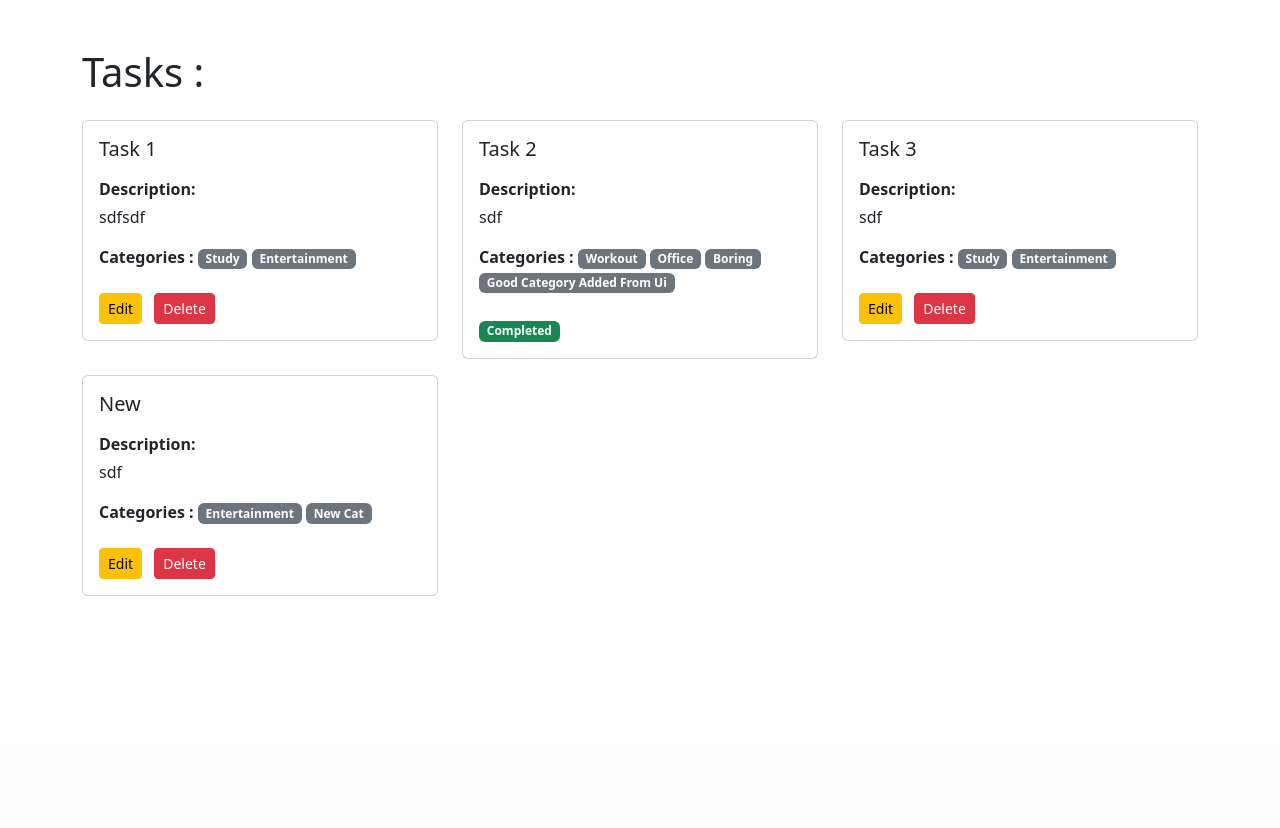
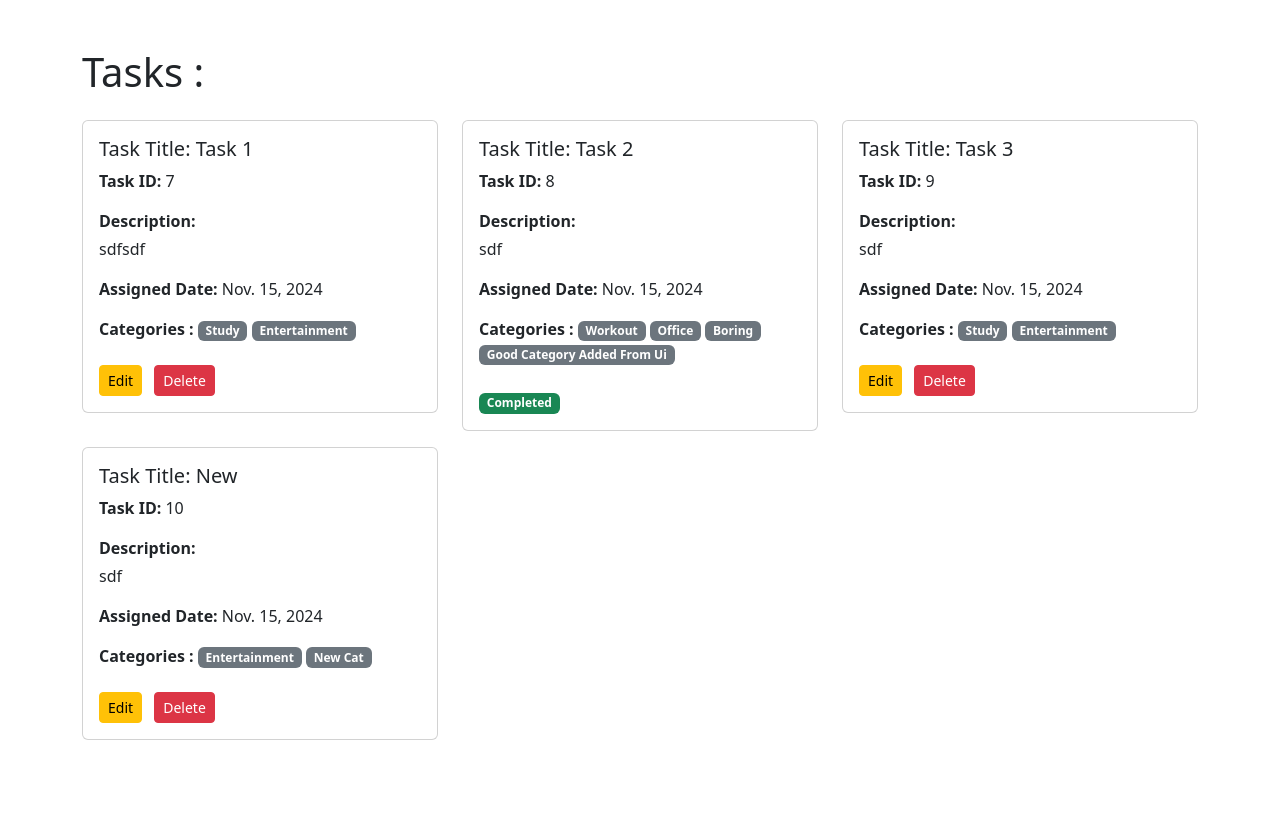
Before and after one commit to Mohaiminul69/sdt-assignment-3, a Django app: page / in a window 1280 px wide. Shown: the part 56-884 px from the top of the page. Before the commit the page ends 652 px from the top, so only its background shows below. Run offline with Django 5.2, Linux system fonts and the light colour scheme; data comes from the database, SQL or seed files in the repository; both versions use the stored data as it was after the commit; parts of the project's set-up code (start-up, migrations or seed data) failed here and were passed over; some libraries are stand-ins or nearby versions.

Commit message:
title and id added.

```diff
--- a/task_management/templates/home.html
+++ b/task_management/templates/home.html
@@ -9,10 +9,14 @@
       <div class="col-sm-4 mb-3">
         <div class="card">
           <div class="card-body">
-            <h5 class="card-title">{{task.task_title|title}}</h5>
-            <p class="card-text mt-3 mb-1 fw-semibold">Description:</p>
+            <h5 class="card-title">Task Title: {{task.task_title|title}}</h5>
+            <p><strong>Task ID:</strong> {{ task.id }} <br /></p>
+            <p class="card-text mt-3 mb-1 fw-bold">Description:</p>
             <p class="card-text">{{task.task_description}}</p>
-            <div class="mt-3 fw-semibold mb-4">
+            <p>
+              <strong>Assigned Date:</strong> {{ task.task_assign_date }} <br />
+            </p>
+            <div class="mt-3 fw-bold mb-4">
               Categories : {% for category in task.category.all %}
               <span class="badge text-bg-secondary"
                 >{{category.name|title}}</span
```
Also changed, not shown: task_management/db.sqlite3.
